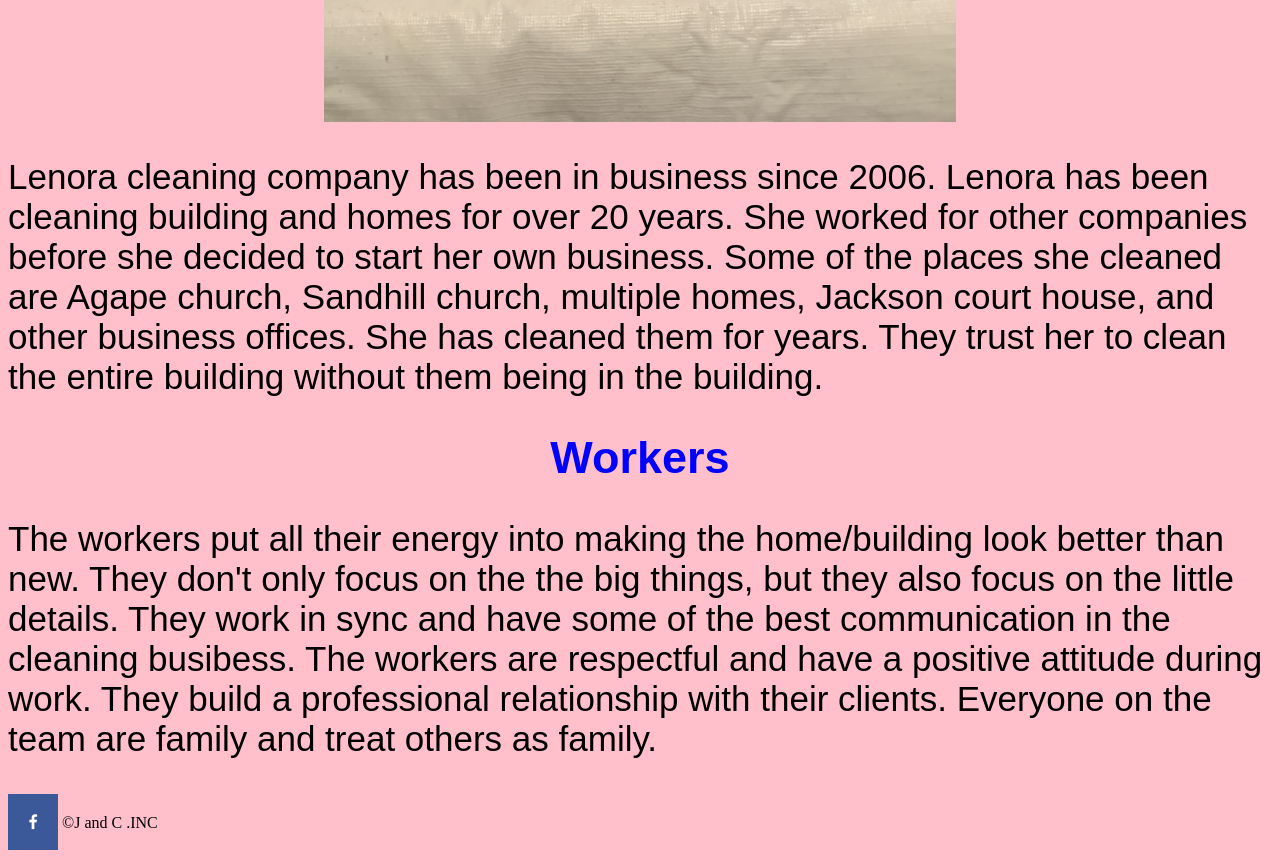
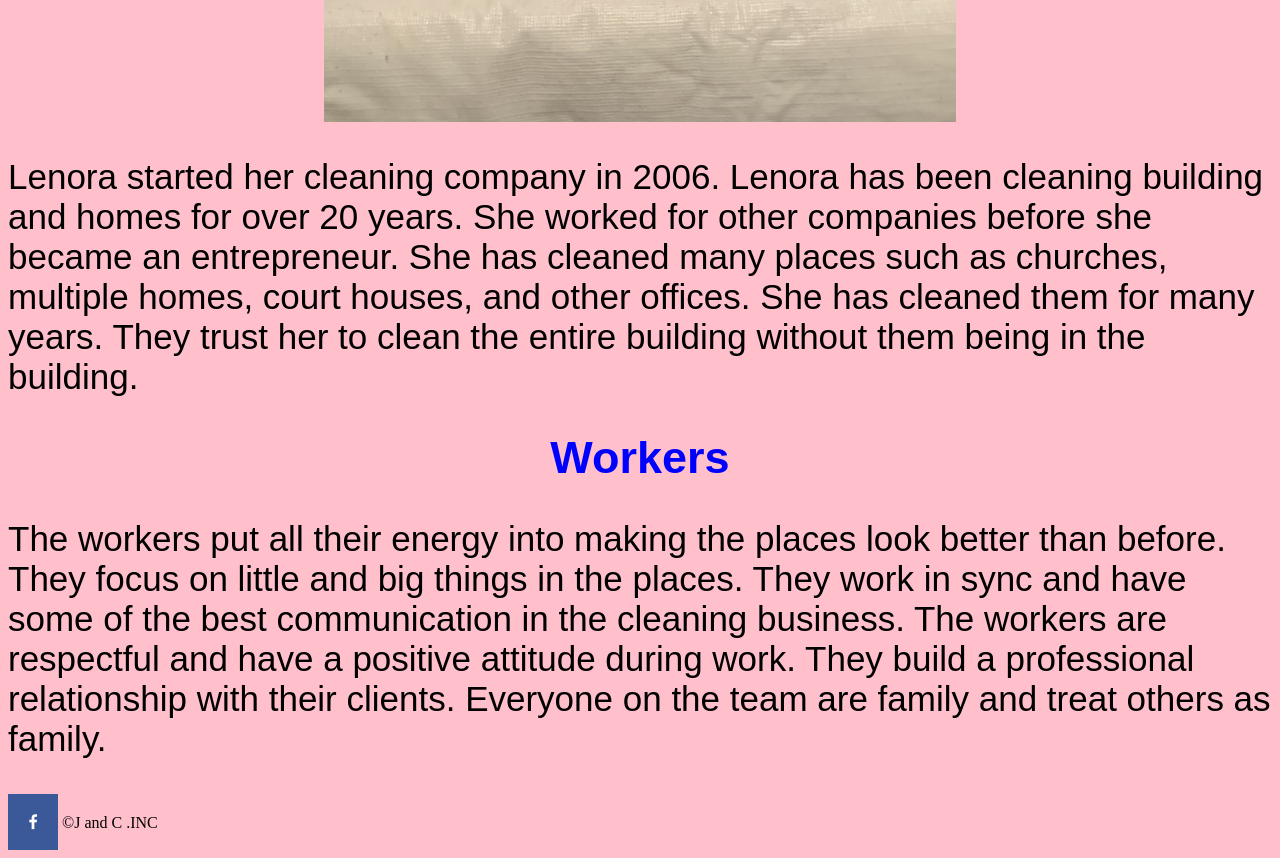
Before and after one commit to carliyahg/LeeLee-s-Website, a plain HTML site: page about.html in a window 1280 px wide. Shown: the part 881-1739 px from the top of the page. Drawn offline with Linux system fonts and the light colour scheme.

Commit message:
changed a few words

```diff
--- a/about.html
+++ b/about.html
@@ -31,9 +31,9 @@
 			</nav>
 <h1>Experience</h1>
 <img src="img/leeleeawards.jpg" class="center">
-<p>Lenora cleaning company has been in business since 2006. Lenora has been cleaning building and homes for over 20 years. She worked for other companies before she decided to start her own business. Some of the places she cleaned are Agape church, Sandhill church, multiple homes, Jackson court house, and other business offices. She has cleaned them for years. They trust her to clean the entire building without them being in the building.     </p>
+<p>Lenora started her cleaning company  in  2006. Lenora has been cleaning building and homes for over 20 years. She worked for other companies before she became an entrepreneur. She has cleaned many places such as churches, multiple homes, court houses, and other offices. She has cleaned them for many years. They trust her to clean the entire building without them being in the building.     </p>
 <h1>Workers</h1>
-<p>The workers put all their energy into making the home/building look better than new. They don't only focus on the the big things, but they also focus on the little details. They work in sync and have some of the best communication in the cleaning busibess. The workers are respectful and have a positive attitude during work. They build a professional relationship with their clients. Everyone on the team are family and treat others as family.</p>
+<p>The workers put all their energy into making the places look better than before. They focus on little and big things in the places. They work in sync and have some of the best communication in the cleaning business. The workers are respectful and have a positive attitude during work. They build a professional relationship with their clients. Everyone on the team are family and treat others as family.</p>
 
 
 
```
